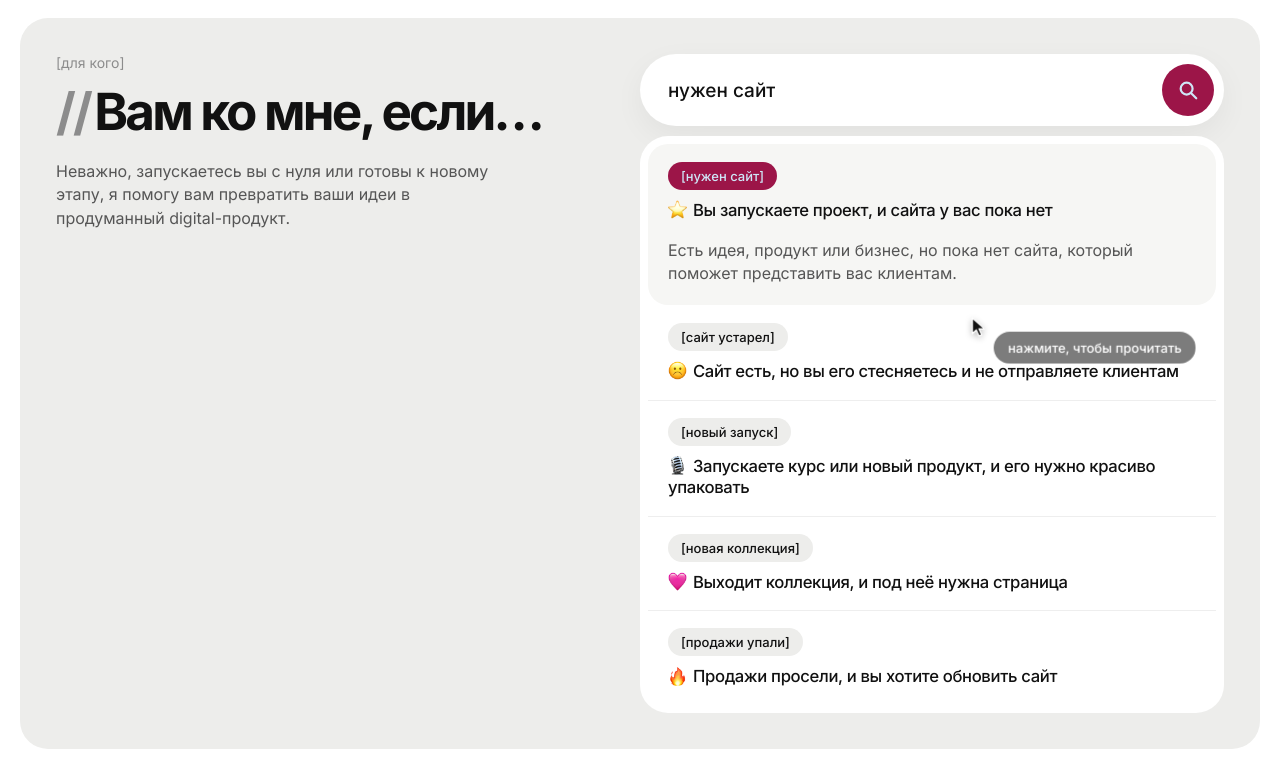
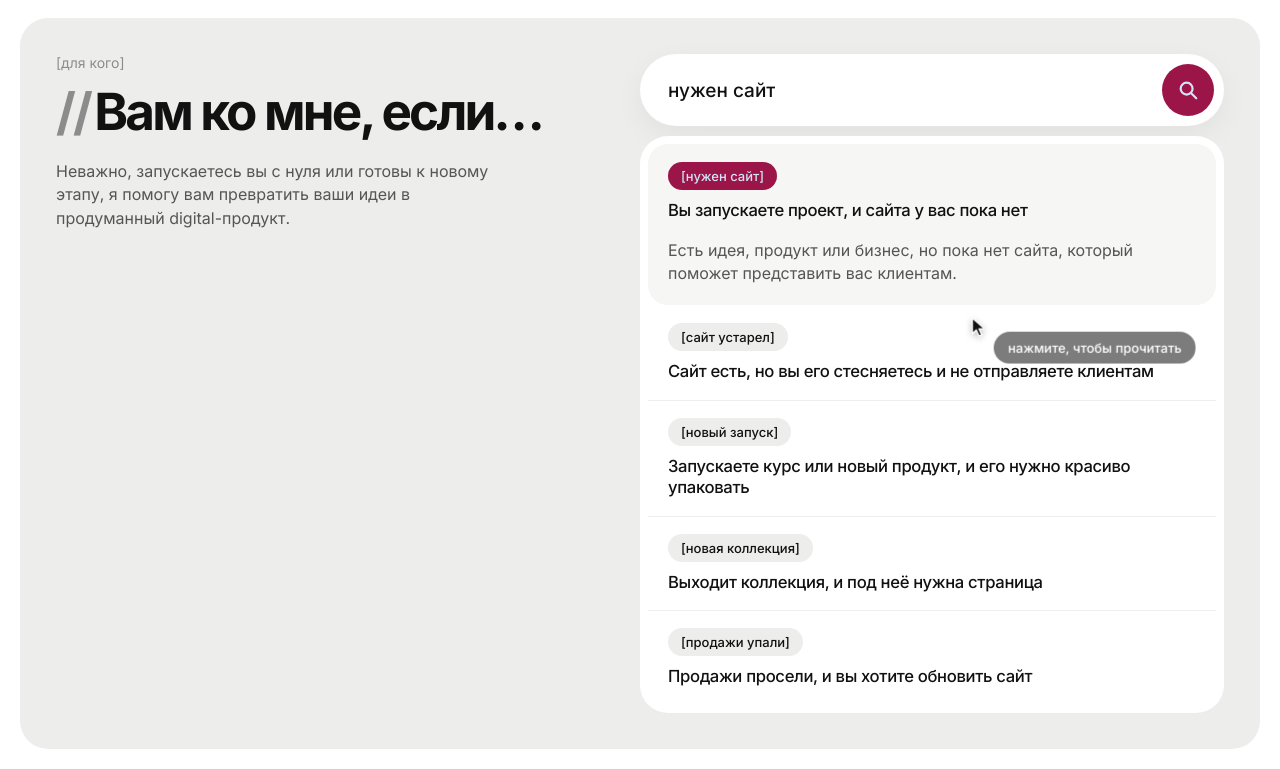
Before and after one commit to miladadang/portfpliomil, a plain HTML site: page index.html in a window 1280 px wide. Shown: the part 782-1551 px from the top of the page. Drawn offline with nearby package versions, Linux system fonts and the light colour scheme.

Commit message:
Экран 2: убраны эмодзи
Co-Authored-By: Claude Opus 5.5 <noreply@anthropic.com>

```diff
--- a/index.html
+++ b/index.html
@@ -102,7 +102,6 @@ a{color:inherit;text-decoration:none}
 .sg.on .sg-row{box-shadow:none}
 .sg.on+.sg .sg-row{box-shadow:none}
 .sg.on .tg{background:var(--berry);color:var(--blue)}
-.emo{display:inline-block;width:1.15em;height:1.15em;margin-right:.35em;vertical-align:-.2em}
 .sg.on .sg-body{grid-template-rows:1fr}
 /* подсказка «наведите» с курсором как в macOS */
 .tip{position:absolute;z-index:2;right:28px;top:262px;display:flex;align-items:flex-start;gap:4px;pointer-events:none;transition:opacity .4s;animation:float 2.6s ease-in-out infinite}
@@ -219,25 +218,25 @@ body.open{overflow:hidden}
     <div class="finder">
       <div class="search" role="search"><span class="q" id="q">нужен сайт</span><span class="caret blink" id="qcaret"></span><i><svg viewBox="0 0 24 24" fill="none" stroke="var(--blue)" stroke-width="2.4" stroke-linecap="round"><circle cx="10.5" cy="10.5" r="6.5"/><path d="M15.5 15.5 21 21"/></svg></i></div>
       <div class="tip" id="tip"><svg viewBox="0 0 24 24"><path d="M5 2.5v17.2l4.3-4.2 2.9 6.6 2.9-1.3-2.9-6.5h6.1z" fill="#111" stroke="#fff" stroke-width="1.4" stroke-linejoin="round"/></svg><span id="tipText">наведите, чтобы прочитать</span></div>
-      <!-- эмодзи: Apple, картинки из emoji-datasource-apple --><ul class="sugg" id="sugg">
+      <ul class="sugg" id="sugg">
         <li class="sg on" data-q="нужен сайт">
-          <div class="sg-row"><span class="tg">[нужен сайт]</span><h3><img class="emo" src="img/emoji/2b50.png" alt="">Вы запускаете проект, и сайта у вас пока нет</h3></div>
+          <div class="sg-row"><span class="tg">[нужен сайт]</span><h3>Вы запускаете проект, и сайта у вас пока нет</h3></div>
           <div class="sg-body"><div><p>Есть идея, продукт или бизнес, но пока нет сайта, который поможет представить вас клиентам.</p></div></div>
         </li>
         <li class="sg" data-q="сайт устарел">
-          <div class="sg-row"><span class="tg">[сайт устарел]</span><h3><img class="emo" src="img/emoji/2639-fe0f.png" alt="">Сайт есть, но вы его стесняетесь и не отправляете клиентам</h3></div>
+          <div class="sg-row"><span class="tg">[сайт устарел]</span><h3>Сайт есть, но вы его стесняетесь и не отправляете клиентам</h3></div>
           <div class="sg-body"><div><p>Выросли, изменились, стали работать с другими клиентами, а сайт остался в прошлом. Пора обновить визуал и подачу!</p></div></div>
         </li>
         <li class="sg" data-q="новый запуск">
-          <div class="sg-row"><span class="tg">[новый запуск]</span><h3><img class="emo" src="img/emoji/1f399-fe0f.png" alt="">Запускаете курс или новый продукт, и его нужно красиво упаковать</h3></div>
+          <div class="sg-row"><span class="tg">[новый запуск]</span><h3>Запускаете курс или новый продукт, и его нужно красиво упаковать</h3></div>
           <div class="sg-body"><div><p>Создаёте курс, программу или услугу и хотите упаковать их в понятный, привлекательный сайт, который поможет презентовать предложение.</p></div></div>
         </li>
         <li class="sg" data-q="новая коллекция">
-          <div class="sg-row"><span class="tg">[новая коллекция]</span><h3><img class="emo" src="img/emoji/1fa77.png" alt="">Выходит коллекция, и под неё нужна страница</h3></div>
+          <div class="sg-row"><span class="tg">[новая коллекция]</span><h3>Выходит коллекция, и под неё нужна страница</h3></div>
           <div class="sg-body"><div><p>Запускаете линейку одежды, аксессуаров или другого продукта и хотите представить её через стильную страницу с характером бренда.</p></div></div>
         </li>
         <li class="sg" data-q="продажи упали">
-          <div class="sg-row"><span class="tg">[продажи упали]</span><h3><img class="emo" src="img/emoji/1f525.png" alt="">Продажи просели, и вы хотите обновить сайт</h3></div>
+          <div class="sg-row"><span class="tg">[продажи упали]</span><h3>Продажи просели, и вы хотите обновить сайт</h3></div>
           <div class="sg-body"><div><p>Текущий сайт не справляется с задачами бизнеса, предложение потерялось среди конкурентов или конверсия вас не устраивает. Нужно пересмотреть структуру, подачу и визуал.</p></div></div>
         </li>
       </ul>
```
Also changed, not shown: img/emoji/1f399-fe0f.png (deleted), img/emoji/1f525.png (deleted), img/emoji/1fa77.png (deleted), img/emoji/2639-fe0f.png (deleted), img/emoji/2b50.png (deleted).
